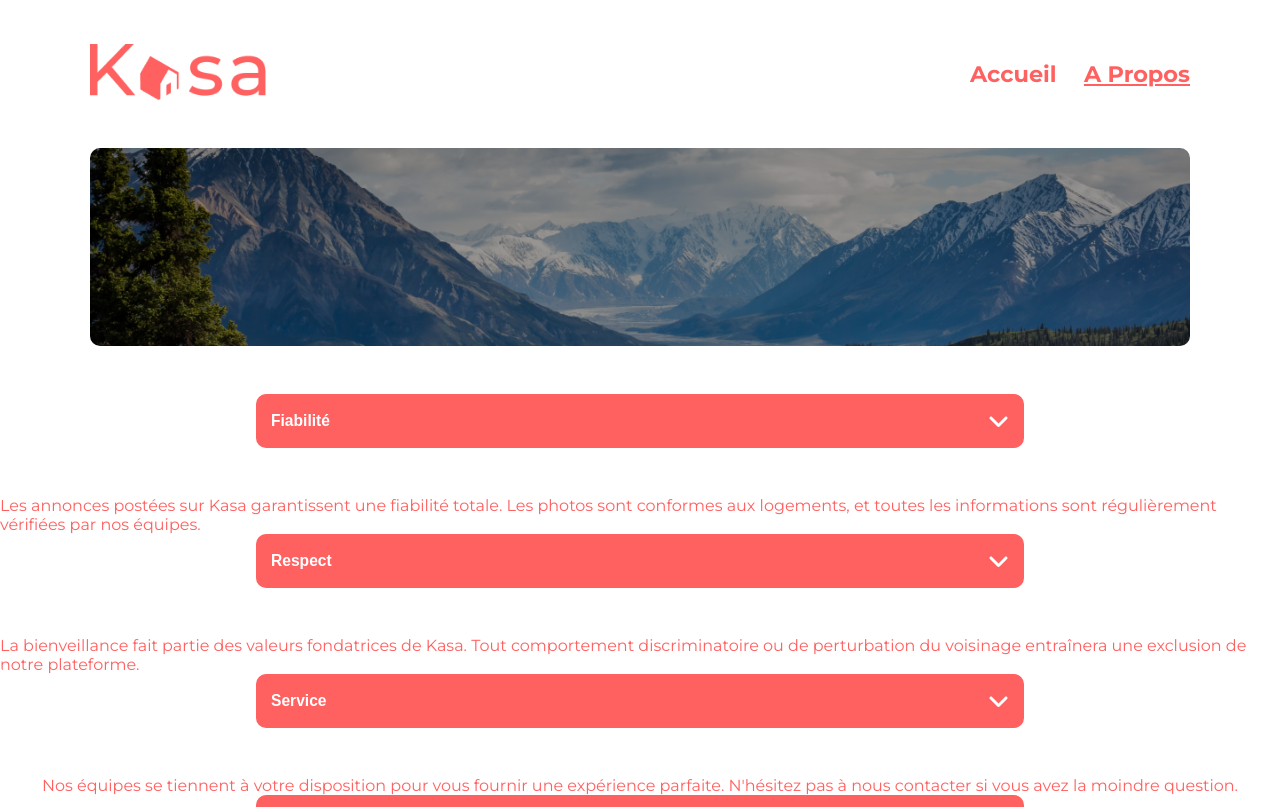
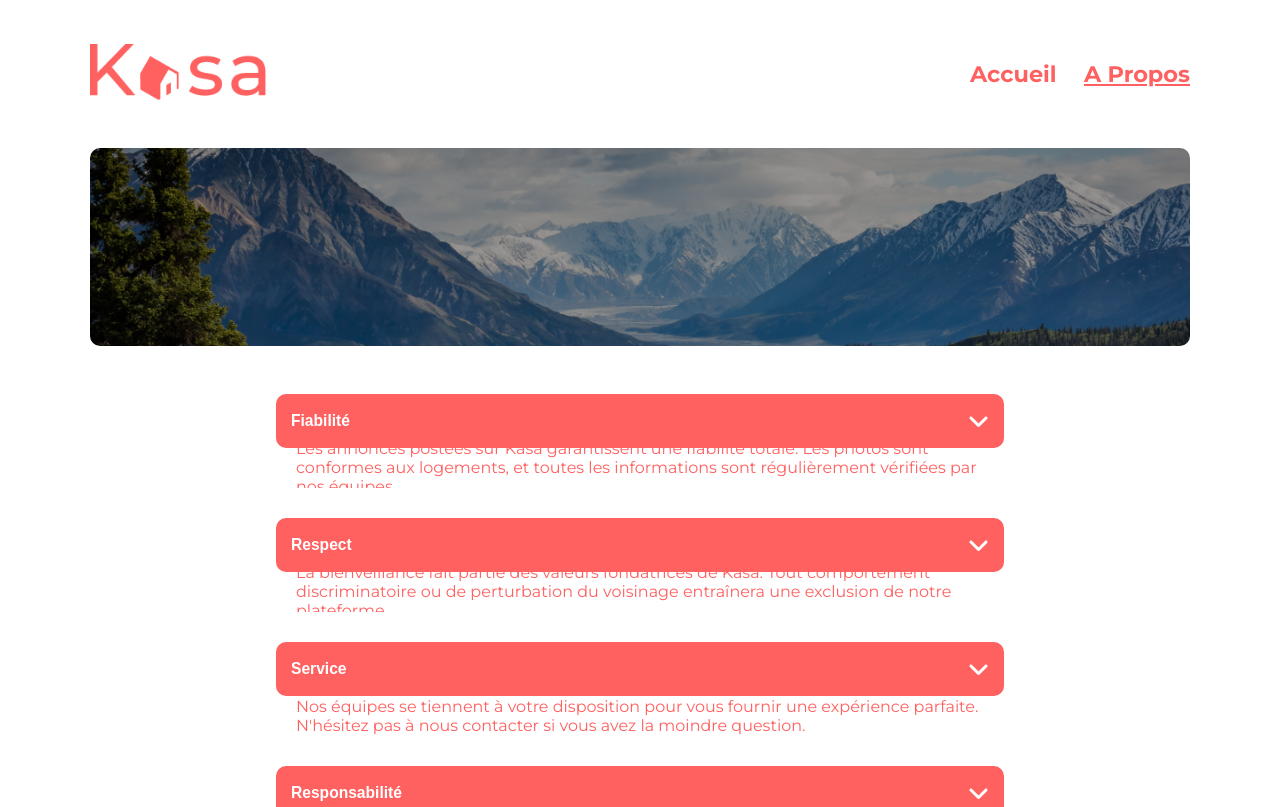
Before and after one commit to Kyuukai/kasa-projet, a React (Create React App) app: page /about in a window 1280 px wide. Shown: the top 807 px of the page. Built offline with nearby package versions, Linux system fonts and the light colour scheme.

Commit message:
updated collapse

```diff
--- a/src/SCSS/components/collapse.scss
+++ b/src/SCSS/components/collapse.scss
@@ -1,13 +1,4 @@
 .collapse {
-    display: flex;
-    flex-direction: row;
-    justify-content: space-between;
-    align-items: center;
-    background-color: #ff6060;
-    padding: 15px;
-    margin-bottom: 3rem !important;
-    border-radius: 10px;
-    border: 0;
     width: 60%;
 
     &__title {
@@ -27,6 +18,20 @@
         justify-content: center;
         border-radius: 10px;
         transition-duration: 1s;
+        margin-bottom: 30px;
+        padding: 20px;
+    }
+
+    &__button {
+        display: flex;
+        flex-direction: row;
+        justify-content: space-between;
+        align-items: center;
         width: 100%;
+        background-color: #ff6060;
+        background-color: #ff6060;
+        padding: 15px;
+        border-radius: 10px;
+        border: 0;
     }
 }
--- a/src/components/Collapse.jsx
+++ b/src/components/Collapse.jsx
@@ -7,15 +7,15 @@ const Collapse = (props) => {
     const [isOpen, setIsOpen] = useState(false)
 
     return (
-        <div>
-            <button className='collapse container' onClick={() => setIsOpen(!isOpen)}>
+        <div className='collapse container'>
+            <button className='collapse__button' onClick={() => setIsOpen(!isOpen)}>
                 <h3 className='collapse__title'>{props.title}</h3>
                 <FontAwesomeIcon icon={isOpen ? faAngleUp : faAngleDown} className='collapse__icon' />
             </button>
-            <div className='collapse__content'>
+            <div className='collapse__content' style={isOpen == true ? { height: "auto", backgroundColor: "#F6F6F6" } : { height: "0px" }}>
                 {props.content}
             </div>
-        </div>
+        </div >
     )
 }
 
```
